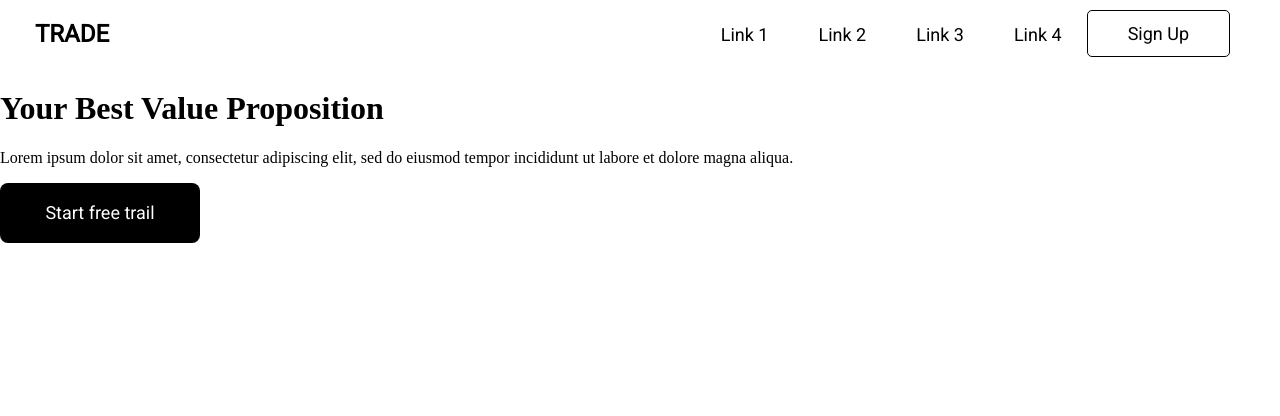
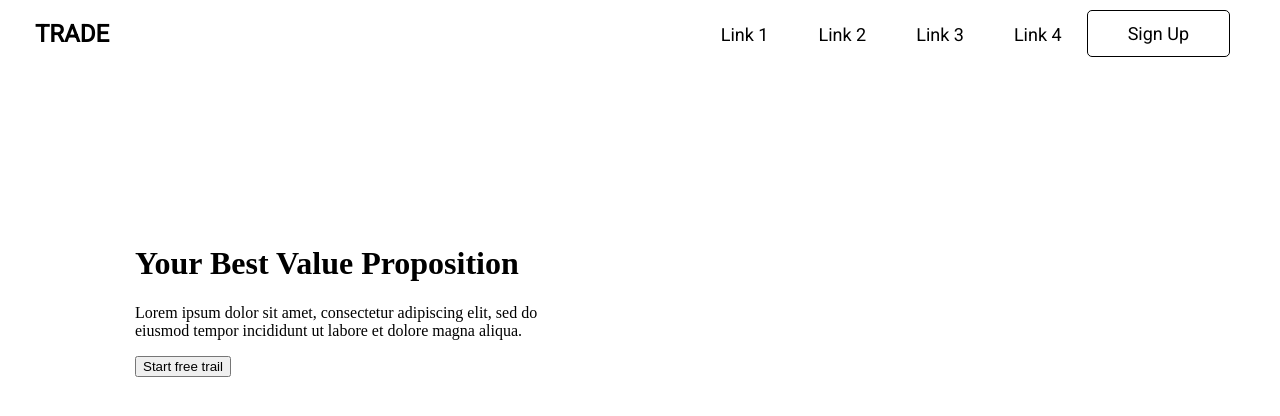
Before and after one commit to sotheaKIT/Internship-Kirirrom-development-team, a Vue app: page / in a window 1280 px wide. Shown: the top 416 px of the page. Built offline with nearby package versions, Linux system fonts and the light colour scheme.

Commit message:
feat: hero_side

```diff
--- a/src/components/hero_side/hero_side.css
+++ b/src/components/hero_side/hero_side.css
@@ -1,22 +1,63 @@
+/* style for hero container */
+.hero_container{
+    width: 1349p;
+    height: 642px;
+}
+/* style for content */
+.content{
+    width: 422px;
+    height: 357px;
+    float: left;
+    padding-top: 155px;
+    padding-left: 135px;
+}
+/* style for content title */
+.content .title {
+    font-family: Roboto;
+    font-style: normal;
+    font-weight: bold;
+    font-size: 56px;
+    line-height: 66px;
+    color: #000000;
+    margin: 0px;
 
-
-/* style for button start free trail */
-.content button {
-    width: 200px;
-    height: 60px;
-    background-color: #000000; /* Green */
-    border: none;
-    border-radius: 8px;
-    color: white;
-    padding: 19px 24px;
-    display: inline-block;
-    cursor: pointer;
-/* style for text in button */
+}
+/* style for content description */
+.content .description {
     font-family: Roboto;
     font-style: normal;
     font-weight: normal;
+    font-size: 20px;
+    line-height: 28px;
+    color: #000000;
+    padding-top: 35px;
+}
+/* style for subscription button */
+.content .subscription {
+    width: 200px;
+    height: 60px;
+    padding: 19px 24px;
+    background: #000000;
+    display: inline-block;
+    border-radius: 5px;
+    border: none;
+    /* text style */
+    font-family: Roboto;
+    font-style: normal;
+    font-weight: normal;
+    align-items: center;
+    text-align: center;
     font-size: 18px;
     line-height: 21px;
-    text-align: center;
-    text-decoration: none;
-  }
+
+    color: #ffffff;
+}
+/* style for img tag */
+.hero_container .img{
+    width: 640px;
+    height: 450px;
+    float: right;
+    padding-top: 95px;
+    padding-bottom: 95px;
+    padding-right: 105px;
+}
```
